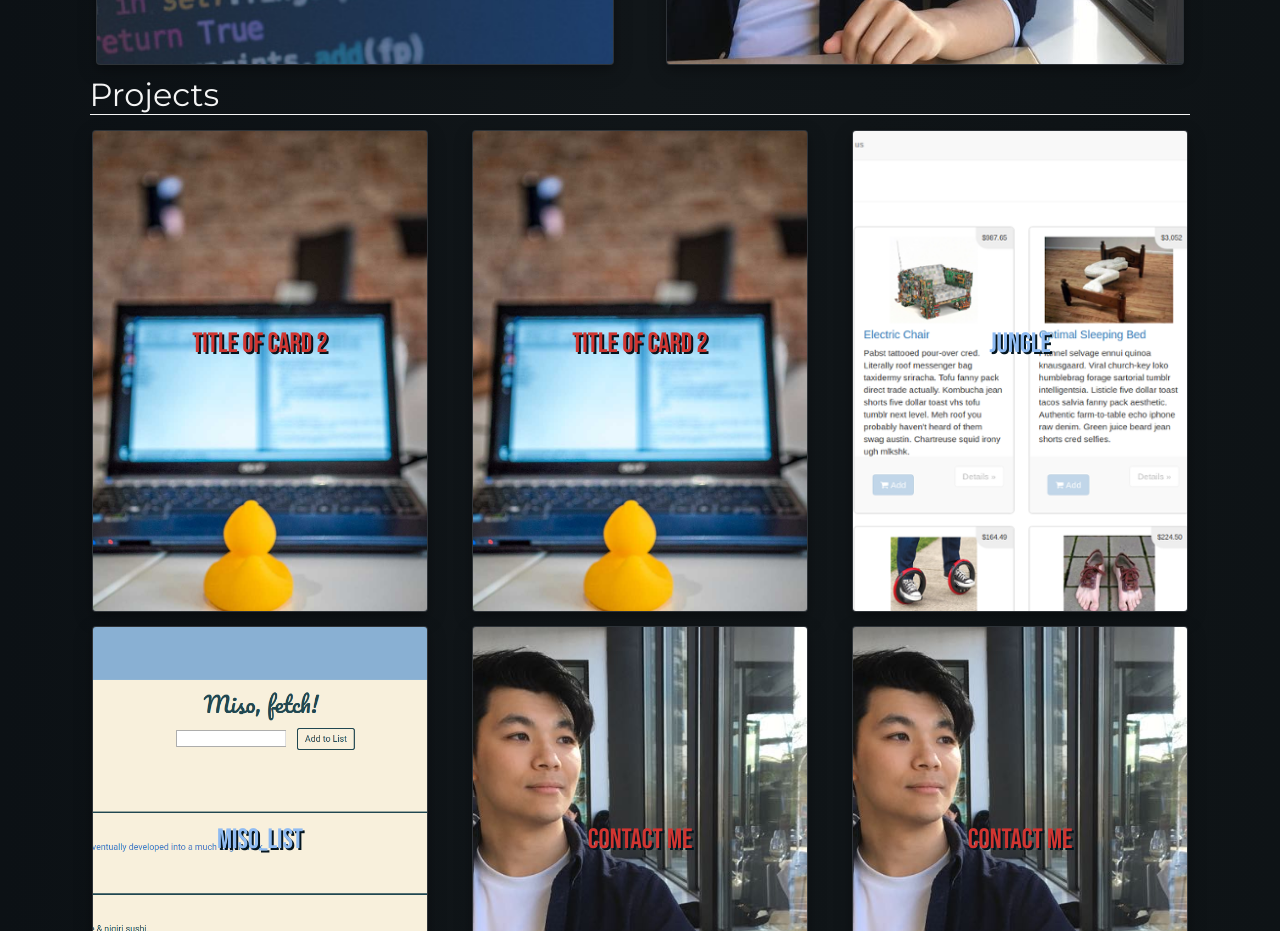
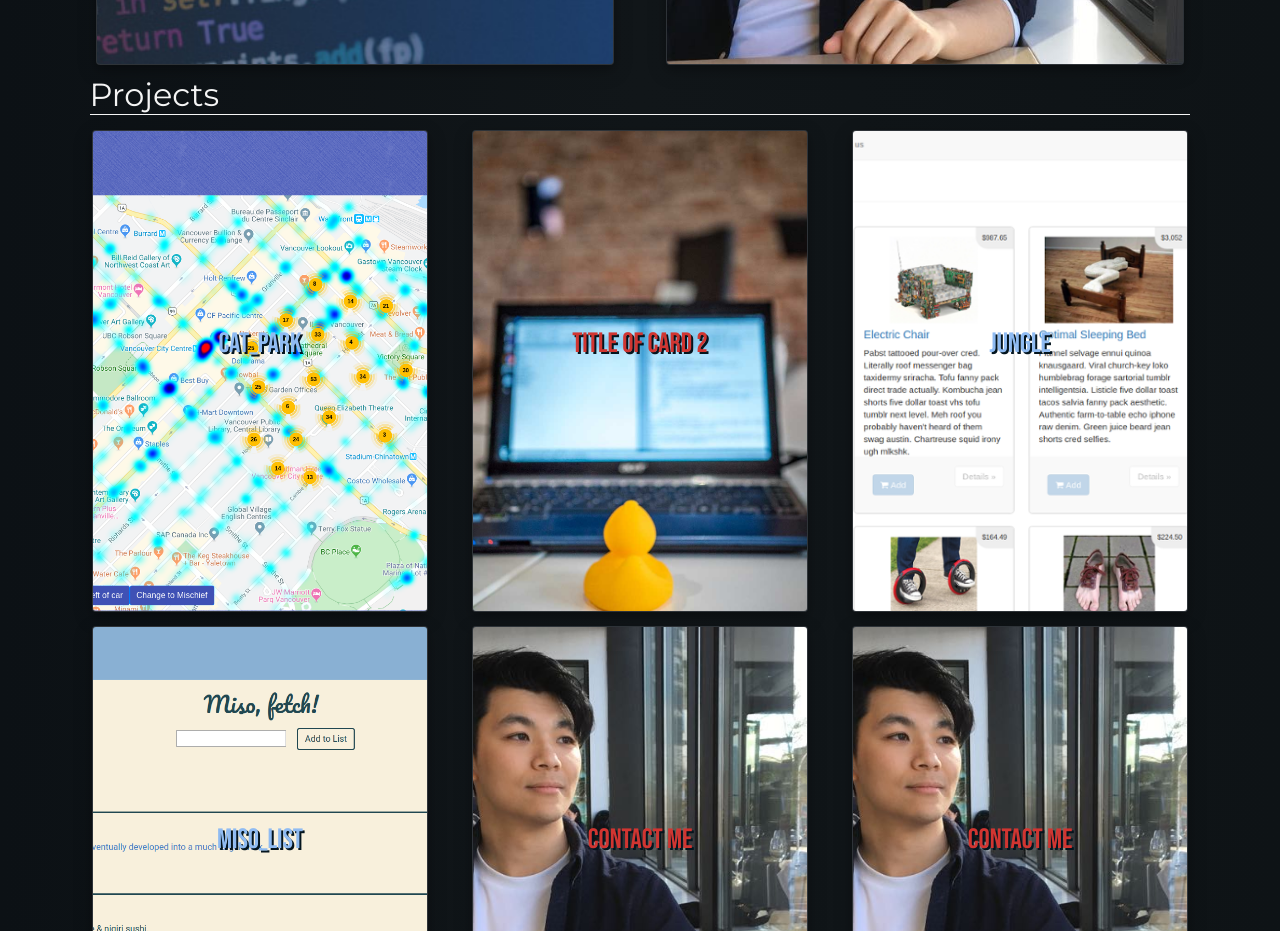
Before and after one commit to ChrisnNg/Ng, a React (Create React App) app: page / in a window 1280 px wide. Shown: the part 1820-2751 px from the top of the page. Built offline with nearby package versions, Linux system fonts and the light colour scheme.

Commit message:
add cat_park to projects

```diff
--- a/src/App.js
+++ b/src/App.js
@@ -26,6 +26,7 @@ import Tooltip from "react-bootstrap/Tooltip";
 
 import jungle from "./assets/jungle_main.png";
 import miso from "./assets/miso_list_landing.png";
+import cat_park from "./assets/cat_park.png";
 
 function App() {
   return (
@@ -228,11 +229,16 @@ function App() {
             <Col sm={4}>
               <Fade bottom>
                 <Card
-                  title="title of card 2"
-                  text="On the other hand, we denounce with righteous indignation and dislike
-        men who are so beguiled and demoralized by the charms of pleasure of the
-        moment, so blinded by desire, that they cannot foresee the pain and"
-                  imgsrc={lhl}
+                  title={
+                    <a
+                      href="https://github.com/ChrisnNg/cat_park"
+                      target="_blank"
+                    >
+                      cat_park
+                    </a>
+                  }
+                  text="cat_park was created by Chris and Thomas (CaT) to solve the problems of finding parking in metro Vancouver. Included in this app are all the parking meters in Vancouver and a crime heatmap to see where it is safer to park relative to the area. This app was designed with mobile useage in mind and thus includes responsive UI. "
+                  imgsrc={cat_park}
                 />
               </Fade>
             </Col>
```
Also changed, not shown: src/assets/cat_park.png (added).
